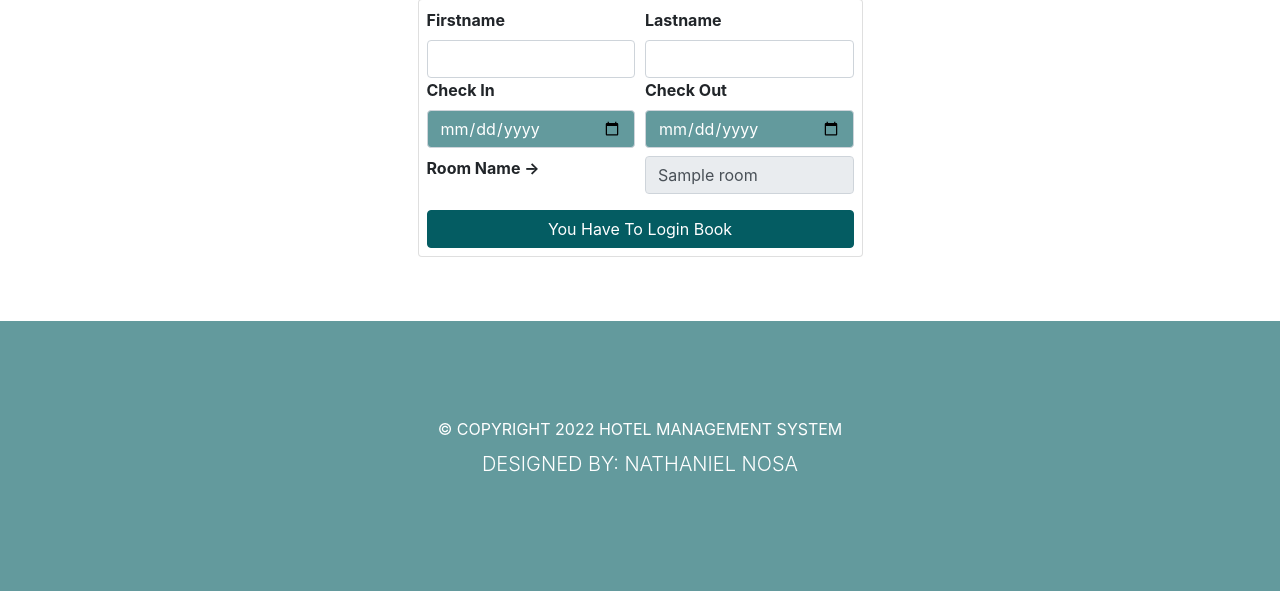
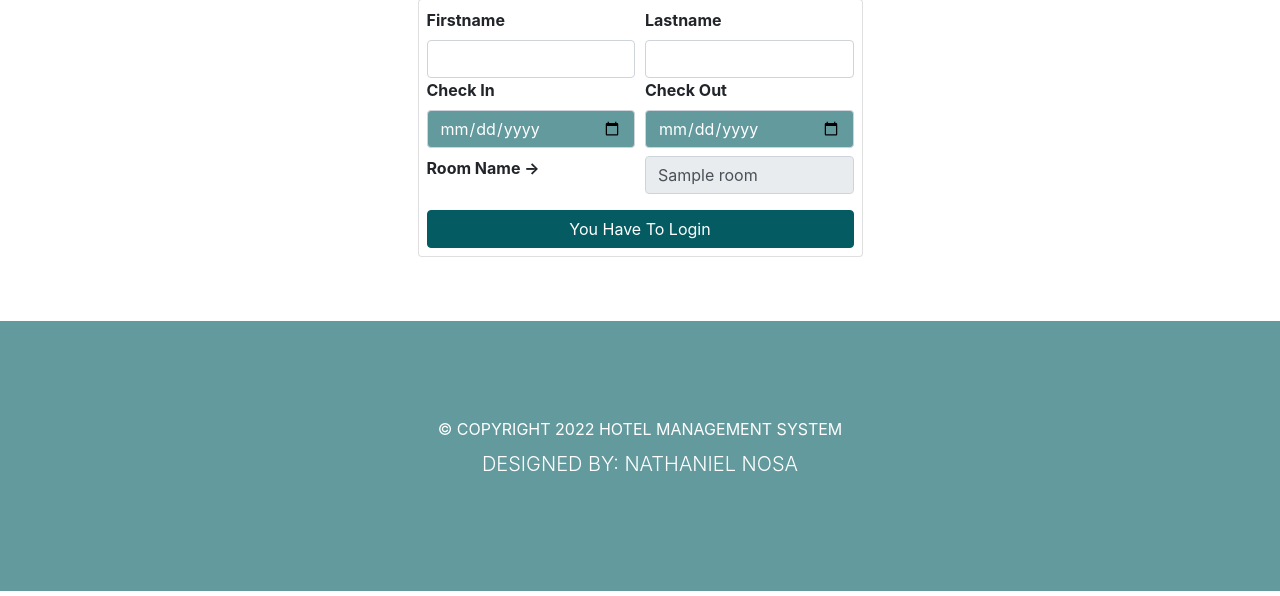
Before and after one commit to Devnaija/hotel-managent, a Django app: page /payments/check/1/ in a window 1280 px wide. Shown: the part 204-800 px from the top of the page. Run offline with Django 4.2, Linux system fonts and the light colour scheme; tables that the repository leaves empty hold one stand-in row (values such as "Sample post"); some libraries are stand-ins or nearby versions.

Commit message:
Update check.html

```diff
--- a/templates/payments/check.html
+++ b/templates/payments/check.html
@@ -48,7 +48,7 @@
         {% if user.is_authenticated %}
         <button class="btn btn-primary btn-block" id="btn">Proceed To Payment</button>
         {% else %}
-         <a class="btn btn-primary btn-block" href="{% url 'login' %}?next={{request.path}}">You Have To Login Book</a>
+         <a class="btn btn-primary btn-block" href="{% url 'login' %}?next={{request.path}}">You Have To Login</a>
         {% endif %}
       </form>
     </div>
```
